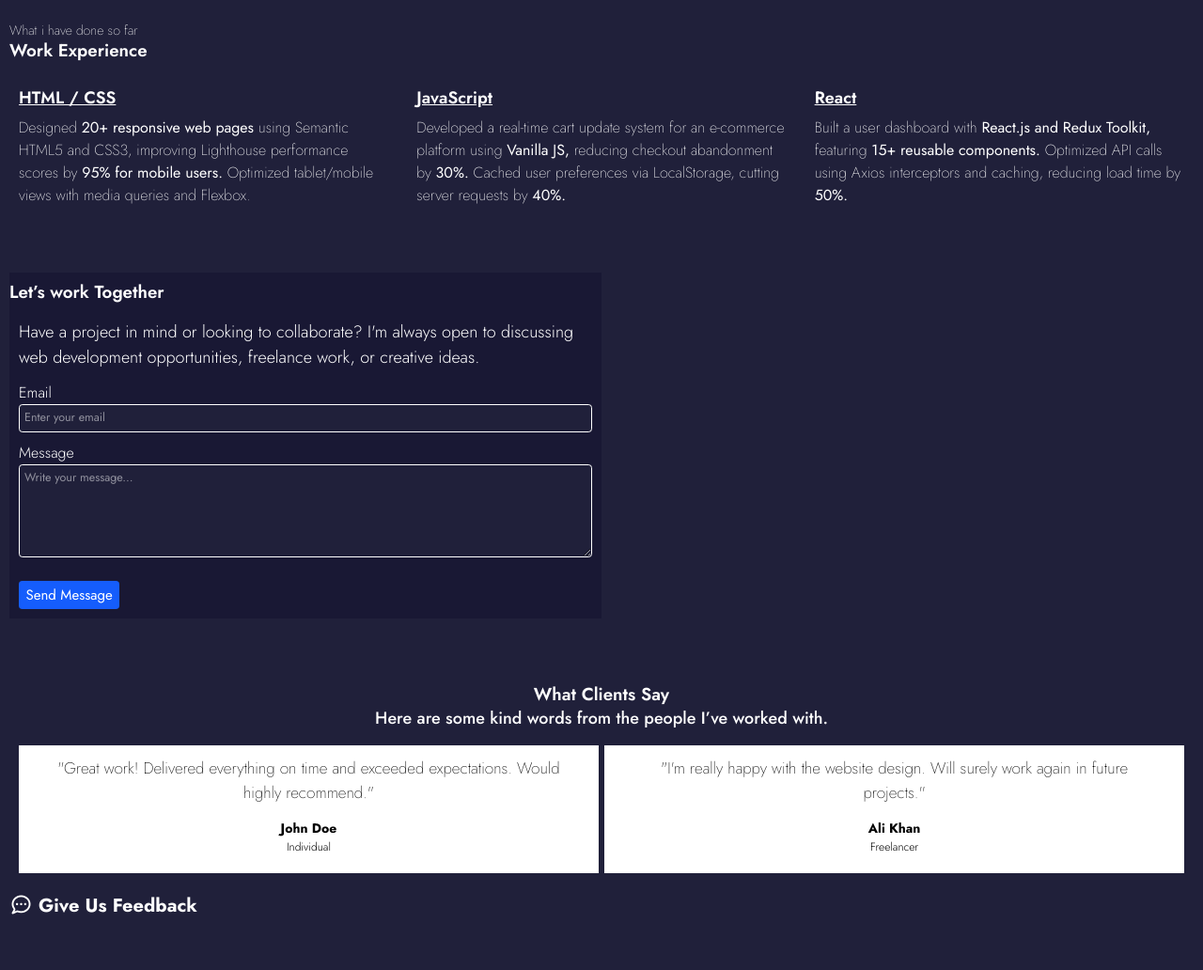
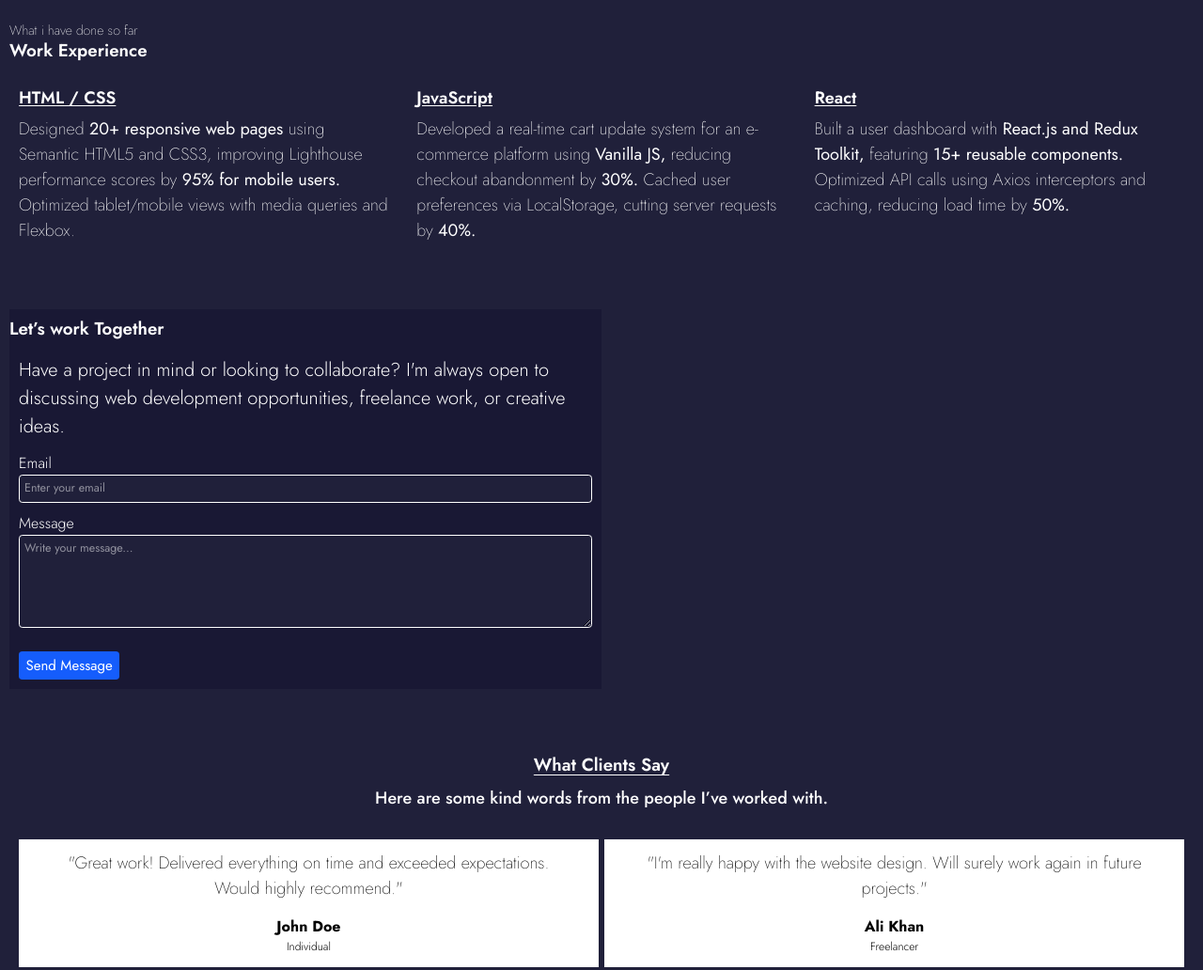
Before and after one commit to bikash2911/my-portfolio, a website: page dist/index.html in a window 1280 px wide. Shown: the part 820-1852 px from the top of the page at 94% size. Drawn offline with nearby package versions, Linux system fonts and the light colour scheme.

Commit message:
retuch font size

```diff
--- a/src/css/input.css
+++ b/src/css/input.css
@@ -19,6 +19,11 @@ html {
   color: white;
 }
 
+.active {
+  font-weight: 600;
+  border-bottom: 2px solid #ff9800;
+}
+
 @layer components {
   .card {
     width: 100%;
@@ -28,18 +33,15 @@ html {
   }
 
   .card-title {
-    @apply text-[1.2rem] font-semibold underline sm:text-[1.4rem] xl:text-[1.8rem];
+    @apply text-[1.2rem] font-semibold underline underline-offset-2 sm:text-[1.4rem] md:text-[1.6rem] xl:text-[1.8rem];
   }
 
   .card-text {
-    @apply text-[1rem] font-extralight sm:text-[1.4rem] xl:text-[1.6rem];
+    @apply text-[1.2rem] font-extralight sm:text-[1.4rem] md:text-[1.6rem] xl:text-[1.8rem];
   }
 
   .btn-resume {
     @apply bg-[#2a2950] text-white p-2 rounded-md text-sm transition-colors duration-300 hover:bg-[#3a3366] cursor-pointer md:text-lg md:px-2.5 xl:text-2xl xl:px-3;
-  }
-  .active {
-    @apply font-semibold border-b-2 border-logocolor;
   }
 }
 
@@ -48,7 +50,7 @@ html {
 }
 
 @utility input-label {
-  @apply text-[1.1rem] font-light sm:text-[1.4rem] xl:text-[1.6rem];
+  @apply text-[1.2rem] font-light sm:text-[1.4rem] xl:text-[1.6rem];
 }
 
 @utility btn-primary {
```
Also changed, not shown: dist/css/output.css, dist/index.html.
